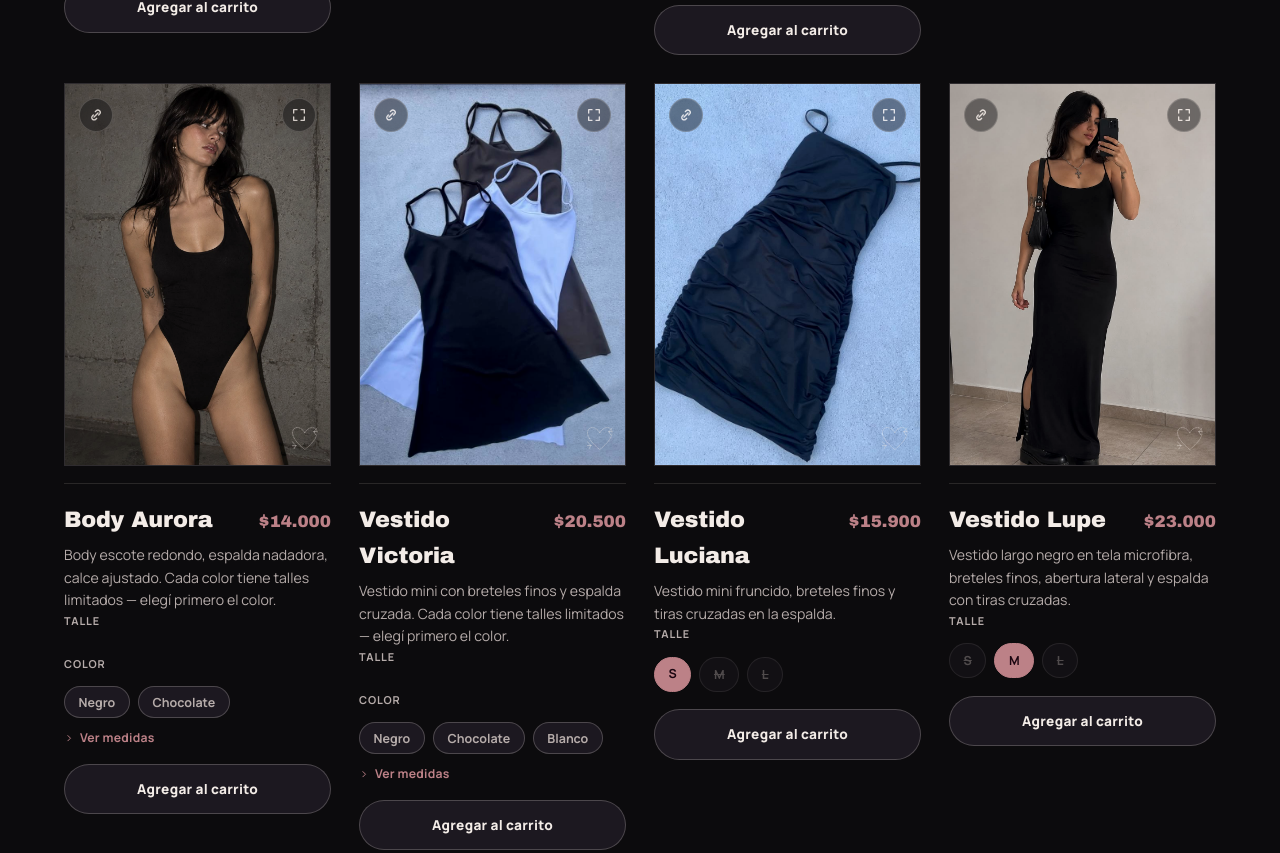
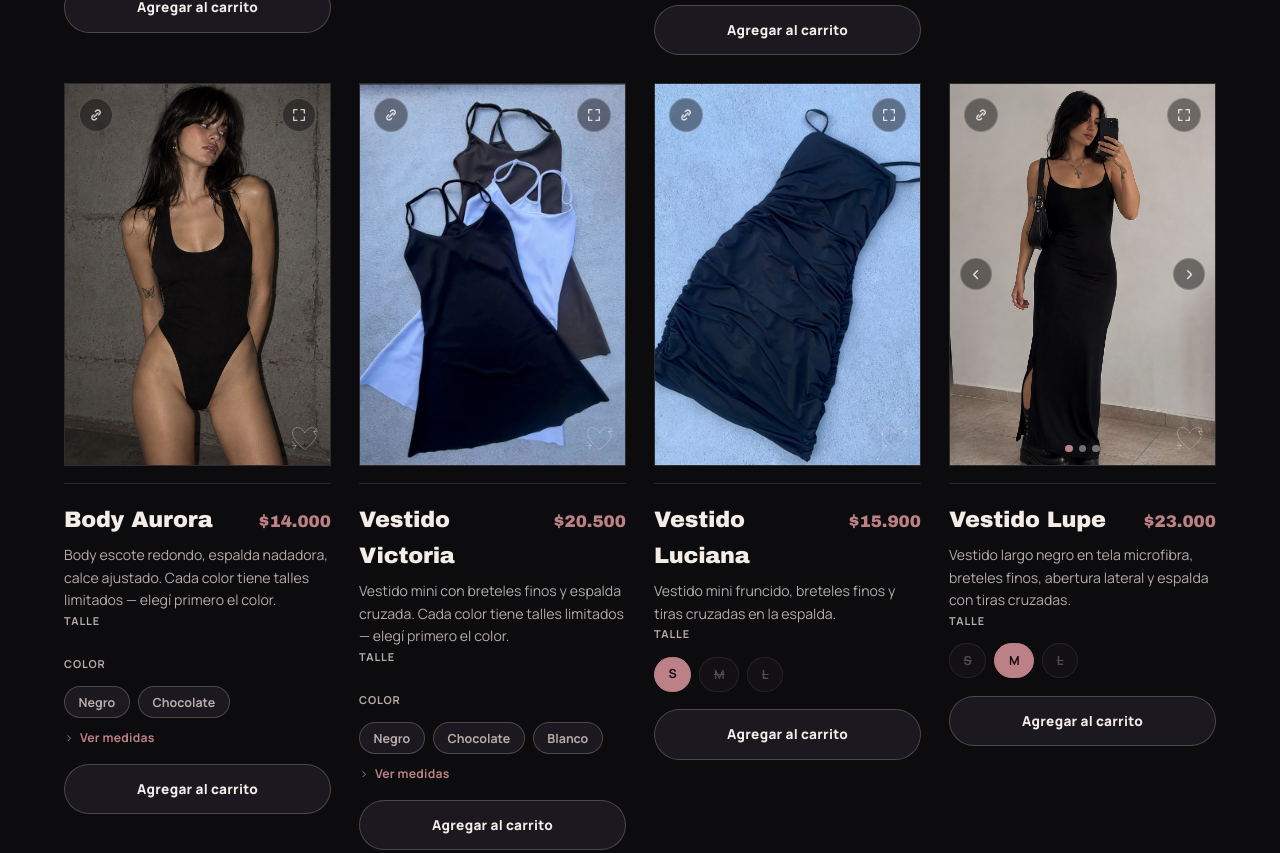
Before and after one commit to rodrigocampo779/atajfemme, a plain HTML site: page index.html in a window 1280 px wide. Shown: the part 4744-5597 px from the top of the page. Drawn offline with Linux system fonts and the light colour scheme; a web font is replaced by a local one.

Commit message:
Galería de fotos por producto; Vestido Lupe con 3 fotos
Co-Authored-By: Claude Sonnet 5.5 <noreply@anthropic.com>

```diff
--- a/index.html
+++ b/index.html
@@ -389,6 +389,28 @@
   .piece__share .hw{ width:1rem; height:1rem; }
   .piece:hover .piece__share{ opacity:1; }
   .piece__share:hover{ border-color:var(--rose); color:var(--rose); }
+  /* galería: flechas y puntitos cuando un producto tiene varias fotos */
+  .piece__nav{
+    position:absolute; top:50%; width:2rem; height:2rem; margin-top:-1rem; border-radius:999px;
+    background:rgba(12,11,13,.55); backdrop-filter:blur(4px); border:1px solid var(--line-strong);
+    color:var(--bone); display:flex; align-items:center; justify-content:center;
+    cursor:pointer; z-index:2; padding:0; opacity:.85;
+    transition:opacity .25s ease, border-color .25s ease, color .25s ease;
+  }
+  .piece__nav .hw{ width:.95rem; height:.95rem; }
+  .piece__nav--prev{ left:.6rem; }
+  .piece__nav--prev .hw{ transform:rotate(180deg); }
+  .piece__nav--next{ right:.6rem; }
+  .piece__nav:hover{ opacity:1; border-color:var(--rose); color:var(--rose); }
+  .piece__dots{
+    position:absolute; left:0; right:0; bottom:.8rem; display:flex; justify-content:center; gap:.4rem;
+    z-index:2; pointer-events:none;
+  }
+  .piece__dots span{
+    width:.45rem; height:.45rem; border-radius:999px; background:rgba(243,236,231,.45);
+    box-shadow:0 0 0 1px rgba(12,11,13,.35);
+  }
+  .piece__dots span.is-on{ background:var(--rose); }
 
   .lightbox{
     position:fixed; inset:0; z-index:100; display:flex; align-items:center; justify-content:center;
@@ -1367,6 +1389,10 @@
       desc:"Vestido largo negro en tela microfibra, breteles finos, abertura lateral y espalda con tiras cruzadas.",
       price:23000, img:"img/p/lupe-2a6a12c7.jpg",
       alt:"Modelo con Vestido Lupe negro largo de microfibra con abertura lateral",
+      gallery:[
+        { img:"img/p/lupe_frente-d35f0805.jpg",  alt:"Vestido Lupe negro, frente, en percha" },
+        { img:"img/p/lupe_espalda-ee11c9a7.jpg", alt:"Vestido Lupe negro, espalda abierta con tiras cruzadas, en percha" }
+      ],
       sizes:["M"], colors:null, size:"tall"
     },
     {
@@ -1607,12 +1633,20 @@
 
   function openLightboxForCard(card, p){
     var photo = card.querySelector(".piece__photo");
-    if(p.variants && p.variants.length > 1){
+    if(card._gallery){
+      lightboxState = { card:card, gallery:card._gallery };
+      lightboxPrev.hidden = false;
+      lightboxNext.hidden = false;
+      lightboxPrev.setAttribute("aria-label", "Foto anterior");
+      lightboxNext.setAttribute("aria-label", "Foto siguiente");
+    } else if(p.variants && p.variants.length > 1){
       var idx = -1;
       for(var i=0;i<p.variants.length;i++){ if(p.variants[i].alt === photo.alt){ idx = i; break; } }
       lightboxState = { card:card, variants:p.variants, index:idx };
       lightboxPrev.hidden = false;
       lightboxNext.hidden = false;
+      lightboxPrev.setAttribute("aria-label", "Color anterior");
+      lightboxNext.setAttribute("aria-label", "Color siguiente");
     } else {
       lightboxState = null;
       lightboxPrev.hidden = true;
@@ -1624,6 +1658,13 @@
   }
   function lightboxStep(dir){
     if(!lightboxState) return;
+    if(lightboxState.gallery){
+      lightboxState.gallery.step(dir);
+      var gp = lightboxState.card.querySelector(".piece__photo");
+      lightboxImg.src = gp.src;
+      lightboxImg.alt = gp.alt;
+      return;
+    }
     var n = lightboxState.variants.length;
     if(lightboxState.index === -1){
       lightboxState.index = dir > 0 ? 0 : n - 1;
@@ -1770,7 +1811,48 @@
     grid.appendChild(card);
     cardEntries.push({ card:card, cat:p.cat, onSale:!!p.oldPrice, text:(p.name+" "+p.desc).toLowerCase() });
 
+    // Varias fotos del mismo producto: p.gallery = fotos extra después de la principal.
+    if(p.gallery && p.gallery.length){
+      (function(){
+        var photos = [{ img:p.img, alt:p.alt }].concat(p.gallery);
+        var n = photos.length, gi = 0;
+        var frame = card.querySelector(".piece__frame");
+        var photoEl = frame.querySelector(".piece__photo");
+        var dots = document.createElement("div");
+        dots.className = "piece__dots";
+        dots.innerHTML = photos.map(function(){ return "<span></span>"; }).join("");
+        var prevBtn = document.createElement("button");
+        prevBtn.type = "button"; prevBtn.className = "piece__nav piece__nav--prev";
+        prevBtn.setAttribute("aria-label", "Foto anterior");
+        prevBtn.innerHTML = '<svg class="hw"><use href="#icon-chevron"/></svg>';
+        var nextBtn = document.createElement("button");
+        nextBtn.type = "button"; nextBtn.className = "piece__nav piece__nav--next";
+        nextBtn.setAttribute("aria-label", "Foto siguiente");
+        nextBtn.innerHTML = '<svg class="hw"><use href="#icon-chevron"/></svg>';
+        frame.appendChild(prevBtn); frame.appendChild(nextBtn); frame.appendChild(dots);
+        function show(i){
+          gi = (i + n) % n;
+          photoEl.src = photos[gi].img;
+          photoEl.alt = photos[gi].alt;
+          var d = dots.children;
+          for(var k=0;k<d.length;k++){ d[k].className = (k === gi ? "is-on" : ""); }
+        }
+        show(0);
+        card._gallery = { step:function(dir){ show(gi + dir); } };
+        prevBtn.addEventListener("click", function(e){ e.stopPropagation(); show(gi - 1); });
+        nextBtn.addEventListener("click", function(e){ e.stopPropagation(); show(gi + 1); });
+        var tx = null;
+        frame.addEventListener("touchstart", function(e){ tx = e.touches[0].clientX; }, { passive:true });
+        frame.addEventListener("touchend", function(e){
+          if(tx === null) return;
+          var dx = e.changedTouches[0].clientX - tx; tx = null;
+          if(Math.abs(dx) > 40){ show(gi + (dx < 0 ? 1 : -1)); frame._swiped = true; setTimeout(function(){ frame._swiped = false; }, 450); }
+        }, { passive:true });
+      })();
+    }
+
     card.querySelector(".piece__frame").addEventListener("click", function(){
+      if(this._swiped){ this._swiped = false; return; }
       openLightboxForCard(card, p);
     });
 
```
Also changed, not shown: img/p/lupe_espalda-ee11c9a7.jpg (added), img/p/lupe_frente-d35f0805.jpg (added).
